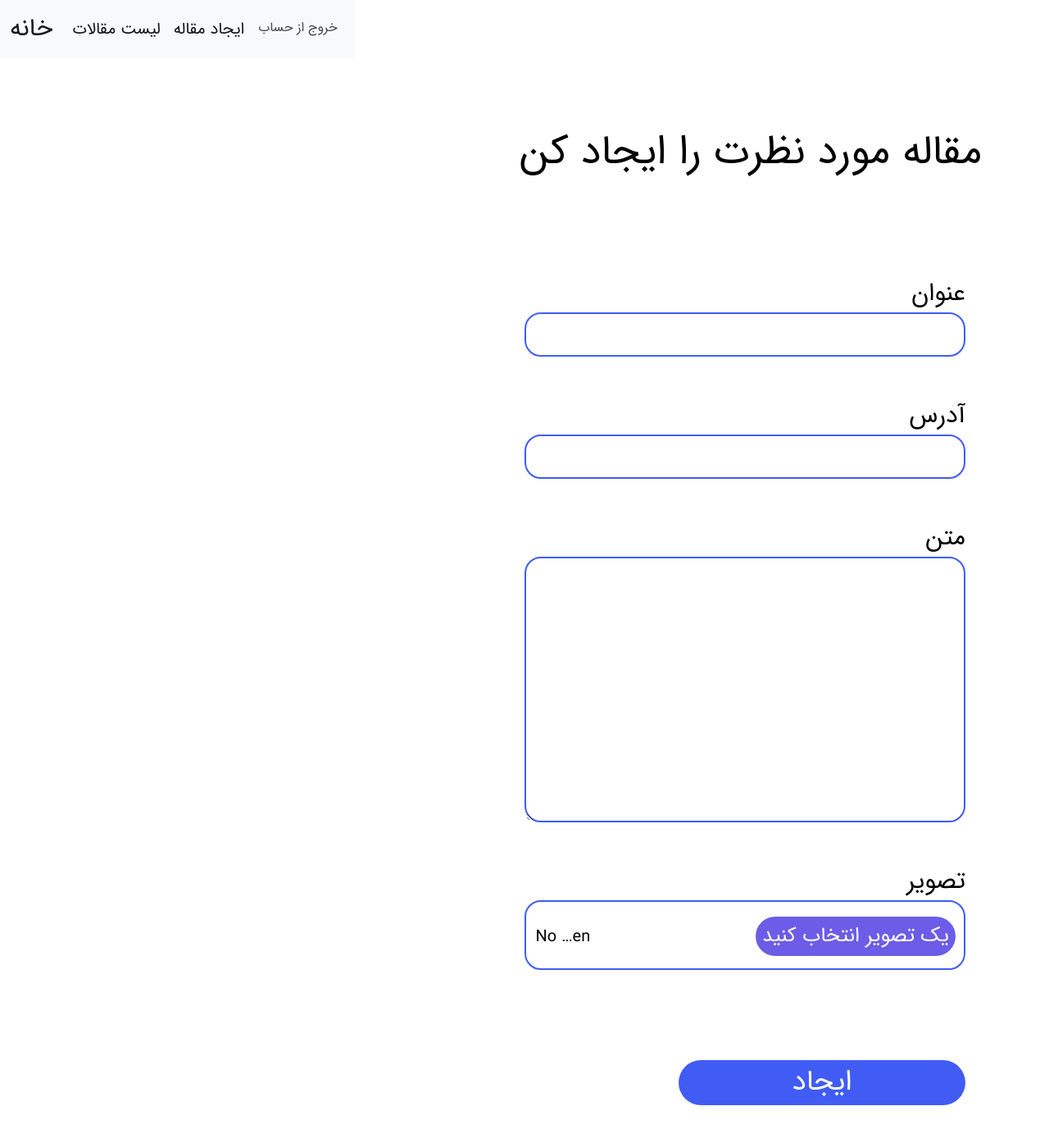
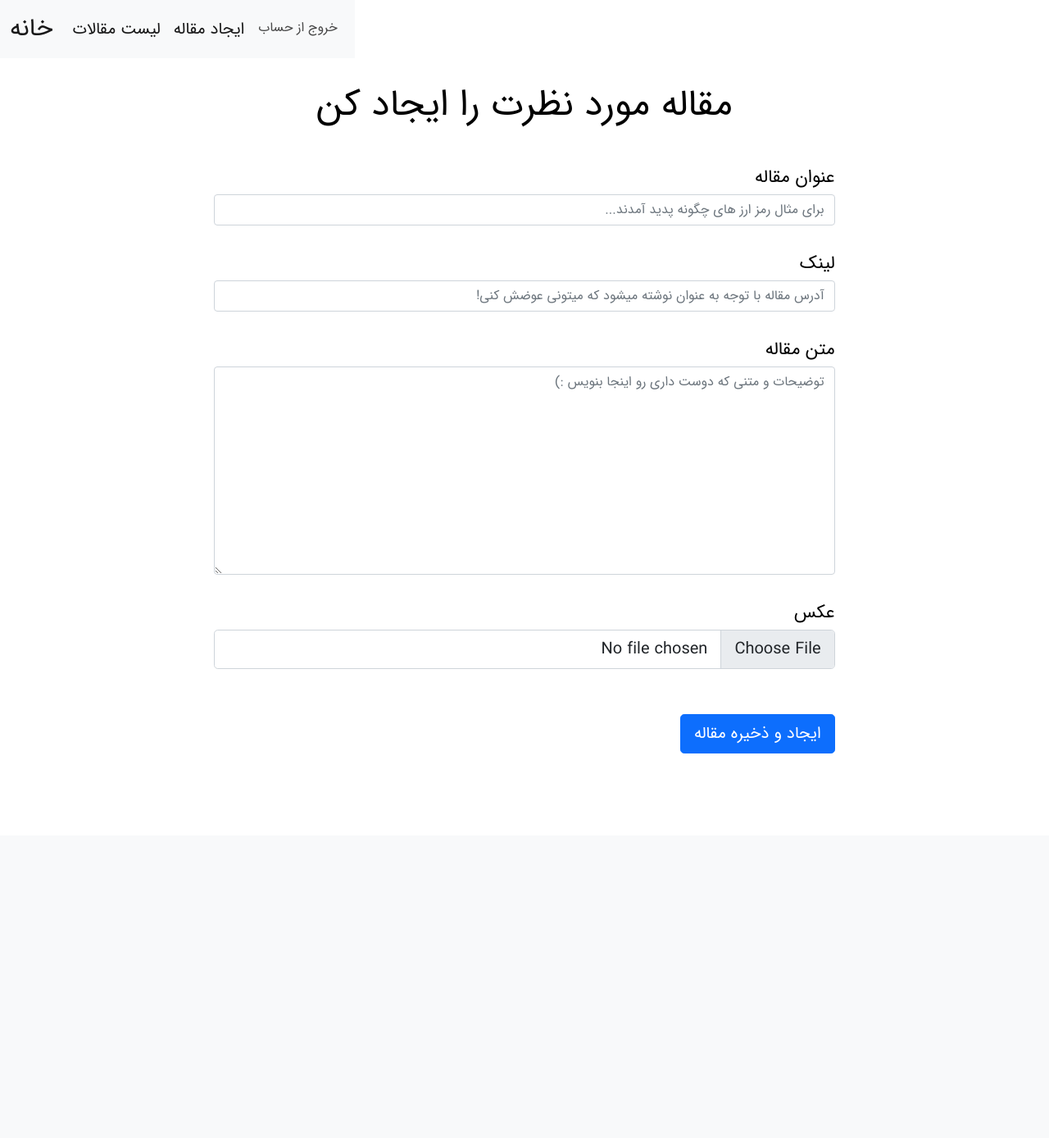
Before and after one commit to dori-dev/django-blog, a Django app: page /articles/create/ in a window 1280 px wide. Shown: the whole page at 82% size. After the commit the page ends 919 px from the top, so only its background shows below. Run offline with Django 3.2, Linux system fonts and the light colour scheme; a user stored in the database is signed in.

Commit message:
add style for create article

```diff
--- a/blog/articles/templates/articles/create-article.html
+++ b/blog/articles/templates/articles/create-article.html
@@ -5,14 +5,34 @@
 
 
 {% block content %}
-<div class="create-article">
-    <h1 class="small-title">مقاله مورد نظرت را ایجاد کن</h1>
+<div class="container create-form-container">
+    <h1 class="page-label">مقاله مورد نظرت را ایجاد کن</h1>
     <form class="create-form" action="{% url 'articles:create' %}" method="post" enctype="multipart/form-data">
-        {{ form }}
+        <div class="input-container mrt">
+            <label for="id_title">عنوان مقاله</label>
+            <input type="text" class="form-control" name="title" maxlength="256" required id="id_title" placeholder="برای مثال رمز ارز های چگونه پدید آمدند...">
+        </div>
+
+        <div class="input-container mrt">
+            <label for="id_slug">لینک</label>
+            <input type="text" class="form-control" name="slug" maxlength="50" required id="id_slug" placeholder="آدرس مقاله با توجه به عنوان نوشته میشود که میتونی عوضش کنی!">
+        </div>
+
+        <div class="input-container mrt">
+            <label for="id_body">متن مقاله</label>
+            <textarea name="body" class="form-control" cols="40" rows="10" required id="id_body" placeholder="توضیحات و متنی که دوست داری رو اینجا بنویس :)"></textarea>
+        </div>
+
+        <div class="input-container mrt">
+            <label for="id_image">عکس</label>
+            <input type="file" class="form-control form-control-lg" name="image" accept="image/*" id="id_image">
+        </div>
+
         {% csrf_token %}
         <div class="button-div">
-              <button class="button" style="margin-top: 40px;">ایجاد</button>
+              <button class="btn btn-primary btn-lg" style="margin-top: 40px;">ایجاد و ذخیره مقاله</button>
         </div>
+
     </form>
 </div>
 <script src="{% static 'slugify.js' %}"></script>
--- a/blog/assets/styles.css
+++ b/blog/assets/styles.css
@@ -82,8 +82,8 @@
 }
 
 .button-div {
-  padding-top: 20px;
-  padding-bottom: 20px;
+  /* padding-top: 20px; */
+  padding-bottom: 100px;
 }
 
 /* Articles List */
@@ -162,7 +162,7 @@
 
 /* Create Article Forms  */
 
-.create-form {
+/* .create-form {
   margin-top: 40px;
   padding: 20px;
 }
@@ -184,13 +184,10 @@
 .create-form textarea:focus {
   border-color: blue;
   outline: 0;
-}
+} */
 
-.create-form #id_slug {
-  direction: ltr;
-}
 
-#id_image::file-selector-button {
+/* #id_image::file-selector-button {
   margin-left: 20px;
   direction: ltr;
   cursor: pointer;
@@ -238,33 +235,7 @@
 
 #id_image:active::before {
   background: #a29bfe;
-}
-
-.create-form label {
-  font-size: 0px;
-  display: block;
-}
-
-.create-form label:before {
-  font-size: 30px;
-  direction: rtl;
-}
-
-.create-form label[for="id_title"]:before {
-  content: "عنوان ";
-}
-
-.create-form label[for="id_slug"]:before {
-  content: "آدرس ";
-}
-
-.create-form label[for="id_body"]:before {
-  content: "متن ";
-}
-
-.create-form label[for="id_image"]:before {
-  content: "تصویر ";
-}
+} */
 
 /* Register and Login Form */
 
@@ -334,6 +305,34 @@
 
 
 
+.create-form-container {
+  display: flex;
+  flex-direction: column;
+  justify-content: center;
+  align-items: center;
+  min-width: 300px;
+  width: 70%;
+  padding-top: 30px;
+}
+
+.create-form {
+  display: flex;
+  flex-wrap: wrap;
+}
+
+
+
+
+
+
+
+
+
+
+
+
+
+
 
 
 
@@ -387,10 +386,6 @@
   color: #d0342c;
 }
 
-.login input {
-  direction: ltr;
-}
-
 /* News Page */
 
 .news-content {
@@ -404,3 +399,8 @@
 .news {
   padding: 0 100px 120px 100px;
 }
+
+
+.mrt {
+  margin-top: 15px;
+}
--- a/blog/templates/base.html
+++ b/blog/templates/base.html
@@ -4,6 +4,7 @@
   <head>
     <meta charset="UTF-8" />
     <meta http-equiv="X-UA-Compatible" content="IE=edge" />
+    <meta name="viewport" content="width=device-width, initial-scale=1.0">
     <link href="https://cdn.jsdelivr.net/npm/bootstrap@5.1.3/dist/css/bootstrap.min.css" rel="stylesheet" integrity="sha384-1BmE4kWBq78iYhFldvKuhfTAU6auU8tT94WrHftjDbrCEXSU1oBoqyl2QvZ6jIW3" crossorigin="anonymous">
     <!-- TODO add "block" for custom style for each page -->
     <link rel="stylesheet" href="{% static 'styles.css' %}" />
@@ -11,6 +12,7 @@
     <title>{% block title %}{% endblock %}</title>
   </head>
   <body>
+    <!-- TODO change navbar color -->
     <!-- TODO change nav style and responsive it -->
     <nav style="position: fixed; font-size: 20px;" class="navbar navbar-expand-lg navbar-light bg-light">
       <div class="container-fluid">
```
Also changed, not shown: blog/db.sqlite3, blog/media/5.png (added).
